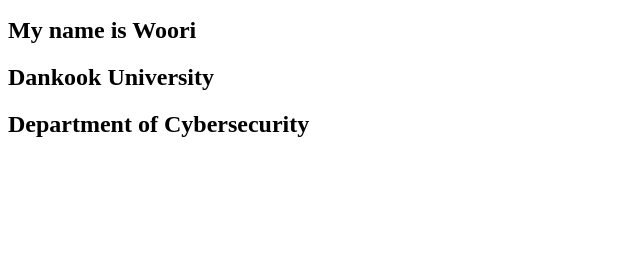
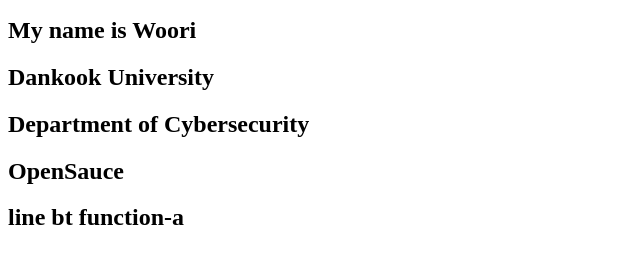
Before and after one commit to woori0117/git_Project, a plain HTML site: page index.html in a window 1280 px wide. Shown: the part 155-418 px from the top of the page, without its empty margins (0-640 px from the left). Drawn offline with Linux system fonts and the light colour scheme.

Commit message:
pro1 first commit

```diff
--- a/index.html
+++ b/index.html
@@ -15,5 +15,9 @@
         <h2>Dankook University</h2>
 
         <h2>Department of Cybersecurity</h2>
+
+        <h2>OpenSauce</h2>
+
+        <h2>line bt function-a</h2>
     </body>
 </html>
```
